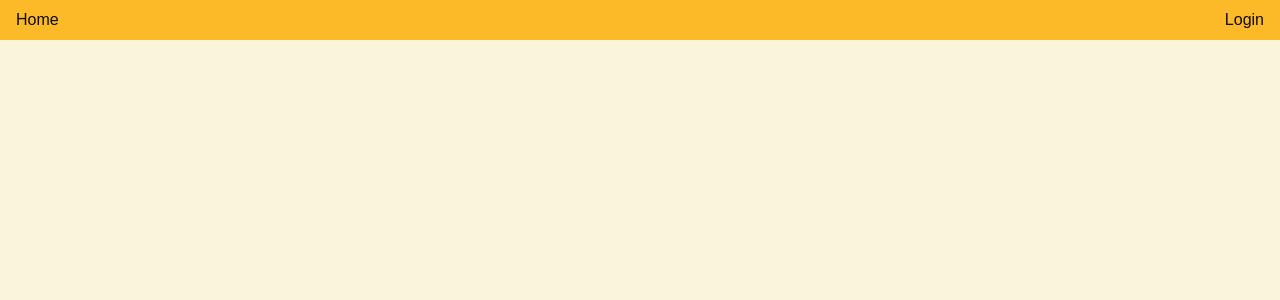
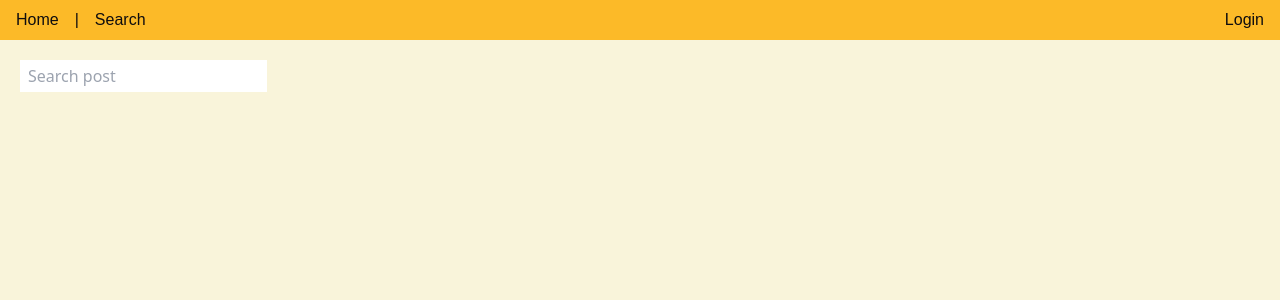
Before and after one commit to awadhesh94/react-ts-graphql, a React (Create React App) app: page /search in a window 1280 px wide. Before the commit this address had no page. Shown: the top 300 px of the page. Built offline with nearby package versions, Linux system fonts and the light colour scheme.

Commit message:
added serch for post (#7)

```diff
--- a/src/Client/schemas/mutation.ts
+++ b/src/Client/schemas/mutation.ts
@@ -45,3 +45,27 @@ export const VOTE_MUTATION = gql`
     }
   }
 `;
+
+export const FEED_SEARCH_QUERY = gql`
+  query FeedSearchQuery($filter: String!) {
+    feed(filter: $filter) {
+      id
+      links {
+        id
+        url
+        description
+        createdAt
+        postedBy {
+          id
+          name
+        }
+        votes {
+          id
+          user {
+            id
+          }
+        }
+      }
+    }
+  }
+`;
--- a/src/components/App.tsx
+++ b/src/components/App.tsx
@@ -4,6 +4,7 @@ import { LinkListComponent } from './LinkList';
 import { AddPostComponent } from './AddPost';
 import { Header } from './common/Header';
 import { SignInSignOutComponent } from './SignInSignOut';
+import { SearchComponent } from './common/Search';
 
 export const App = () => {
   return (
@@ -12,7 +13,8 @@ export const App = () => {
       <Routes>
         <Route path='/' element={<LinkListComponent />} />
         <Route path='/add-post' element={<AddPostComponent />} />
-        <Route path='/login' element={<SignInSignOutComponent />} />{' '}
+        <Route path='/login' element={<SignInSignOutComponent />} />
+        <Route path='/search' element={<SearchComponent />} />{' '}
       </Routes>
     </div>
   );
--- a/src/components/common/Header/index.tsx
+++ b/src/components/common/Header/index.tsx
@@ -16,6 +16,8 @@ export const Header = () => {
               <Link to='/add-post'>Add Post</Link>
             </>
           )}
+          <div>|</div>
+          <Link to='/search'>Search</Link>
         </div>
         {authToken ? (
           <Link
--- /dev/null
+++ b/src/components/common/Search/index.tsx
@@ -0,0 +1,54 @@
+import React, { useState } from 'react';
+import { LinkComponent } from '../../LinkList/Link';
+import { LinkProps } from '../../../types/LinkListComponent';
+import { FEED_SEARCH_QUERY } from '../../../Client/schemas/mutation';
+import { useLazyQuery } from '@apollo/client';
+
+export const SearchComponent = () => {
+  const [userInput, setUserInput] = useState<string>('');
+
+  const [executeSearch, { data }] = useLazyQuery(FEED_SEARCH_QUERY);
+
+  return (
+    <div className='flex flex-col gap-4 justify-items-start p-5 w-fit items-start'>
+      <div>
+        <input
+          type='text'
+          placeholder='Search post'
+          value={userInput}
+          className='px-2 py-1 border-1 border-x-brand-biege'
+          onChange={(e) => {
+            setUserInput(e.target.value);
+          }}
+        />
+        {userInput && (
+          <button
+            className='bg-brand-lightText text-brand-biege  px-6 py-2'
+            onClick={() =>
+              executeSearch({
+                variables: { filter: userInput },
+              })
+            }
+          >
+            Search
+          </button>
+        )}
+      </div>
+      <div>
+        {data?.feed?.links?.map((link: LinkProps, index: number) => {
+          return (
+            <LinkComponent
+              key={link?.id}
+              id={link?.id}
+              description={link?.description}
+              url={link?.url}
+              postedBy={link?.postedBy}
+              votes={link?.votes}
+              index={index + 1}
+            />
+          );
+        })}
+      </div>
+    </div>
+  );
+};
```
